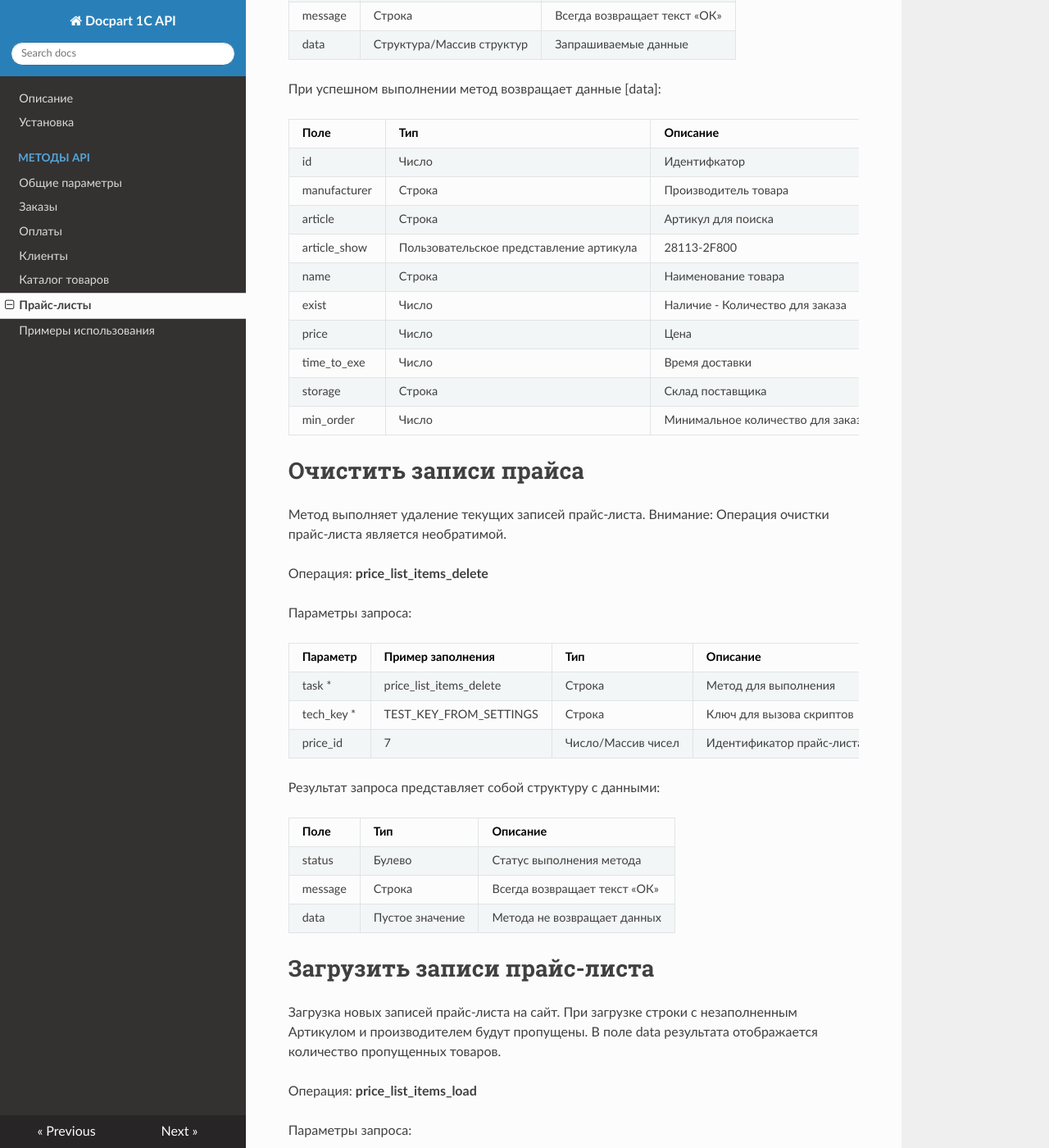
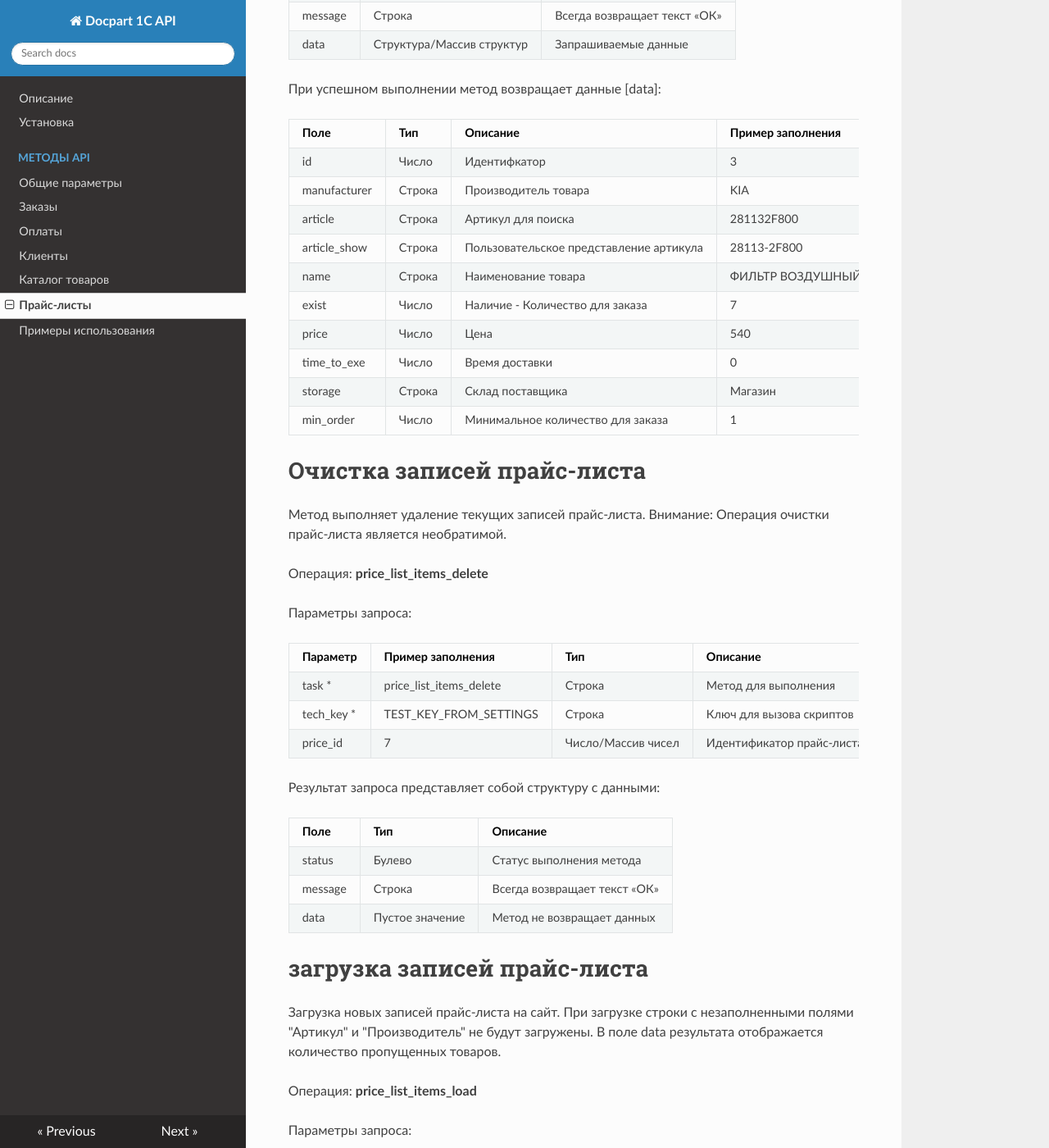
Before and after one commit to emayskiy/Docpart_1C_API_WIKI, an MkDocs documentation site: the page built from docs/prices.md, in a window 1280 px wide and 1400 px high, scrolled down 1941 px. Shown: the whole window at 82% size. Built offline with MkDocs 1.6.1, drawn with Linux system fonts in a browser that asks for light colours; nearby versions of some CDN libraries; some of the changed text lies outside the part shown.

Commit message:
Исправление ошибок

```diff
--- a/docs/prices.md
+++ b/docs/prices.md
@@ -44,7 +44,7 @@
 |last_updated| Дата| Дата последнего обновления|20.04.2020 14:17:00|
 |clean_before| Число| Очистка перед загрузкой| 1|
 
-# Получение записи прайс-листа
+# Получение записей прайс-листа
 
 Метод возвращает все загруженные записи выбранного прайс-листа
 
@@ -73,7 +73,7 @@
 |id| Число | Идентифкатор| 3|
 |manufacturer| Строка | Производитель товара|KIA|
 |article| Строка | Артикул для поиска|281132F800|
-|article_show| Пользовательское представление артикула|28113-2F800|
+|article_show| Строка | Пользовательское представление артикула|28113-2F800|
 |name| Строка|Наименование товара|ФИЛЬТР ВОЗДУШНЫЙ CERATO|
 |exist|Число |Наличие - Количество для заказа|7|
 |price|Число|Цена |540|
@@ -82,7 +82,7 @@
 |min_order| Число| Минимальное количество для заказа|1|
 
 
-# Очистить записи прайса
+# Очистка записей прайс-листа
 
 Метод выполняет удаление текущих записей прайс-листа.
 Внимание: Операция очистки прайс-листа является необратимой.
@@ -103,13 +103,13 @@
 |---|---|---|
 |status|Булево|Статус выполнения метода|
 |message|Строка|Всегда возвращает текст «ОК»|
-|data|Пустое значение|Метода не возвращает данных|
+|data|Пустое значение|Метод не возвращает данных|
 
 
 
-# Загрузить записи прайс-листа
+# загрузка записей прайс-листа
 
-Загрузка новых записей прайс-листа на сайт. При загрузке строки с незаполненным Артикулом и производителем будут пропущены. В поле data результата отображается количество пропущенных товаров.
+Загрузка новых записей прайс-листа на сайт. При загрузке строки с незаполненными полями "Артикул" и "Производитель" не будут загружены. В поле data результата отображается количество пропущенных товаров.
 
 Операция: **price_list_items_load**
 
```
Also changed, not shown: docs/cat_methods.md (+1 -1 lines).
